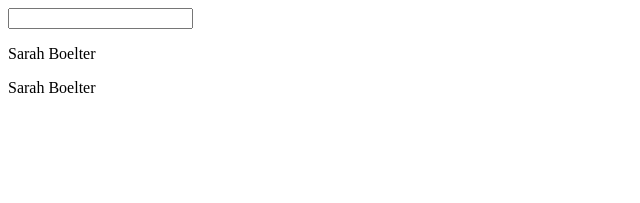
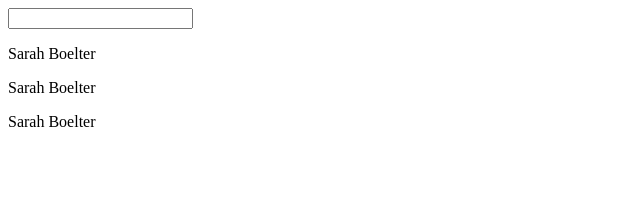
Before and after one commit to seboelter/Recipe-Book, an Angular app: page / in a window 1280 px wide. Shown: the top 203 px of the page, without its empty margins (0-640 px from the left). Built offline with nearby package versions, Linux system fonts and the light colour scheme.

Commit message:
Pushing intitially to initial changes branch

```diff
--- a/src/app/app.component.html
+++ b/src/app/app.component.html
@@ -1,3 +1,4 @@
 <input type="text">
 <p> {{ name }} </p>
 <p> {{ name }} </p>
+<p> {{ name }} </p>
```
